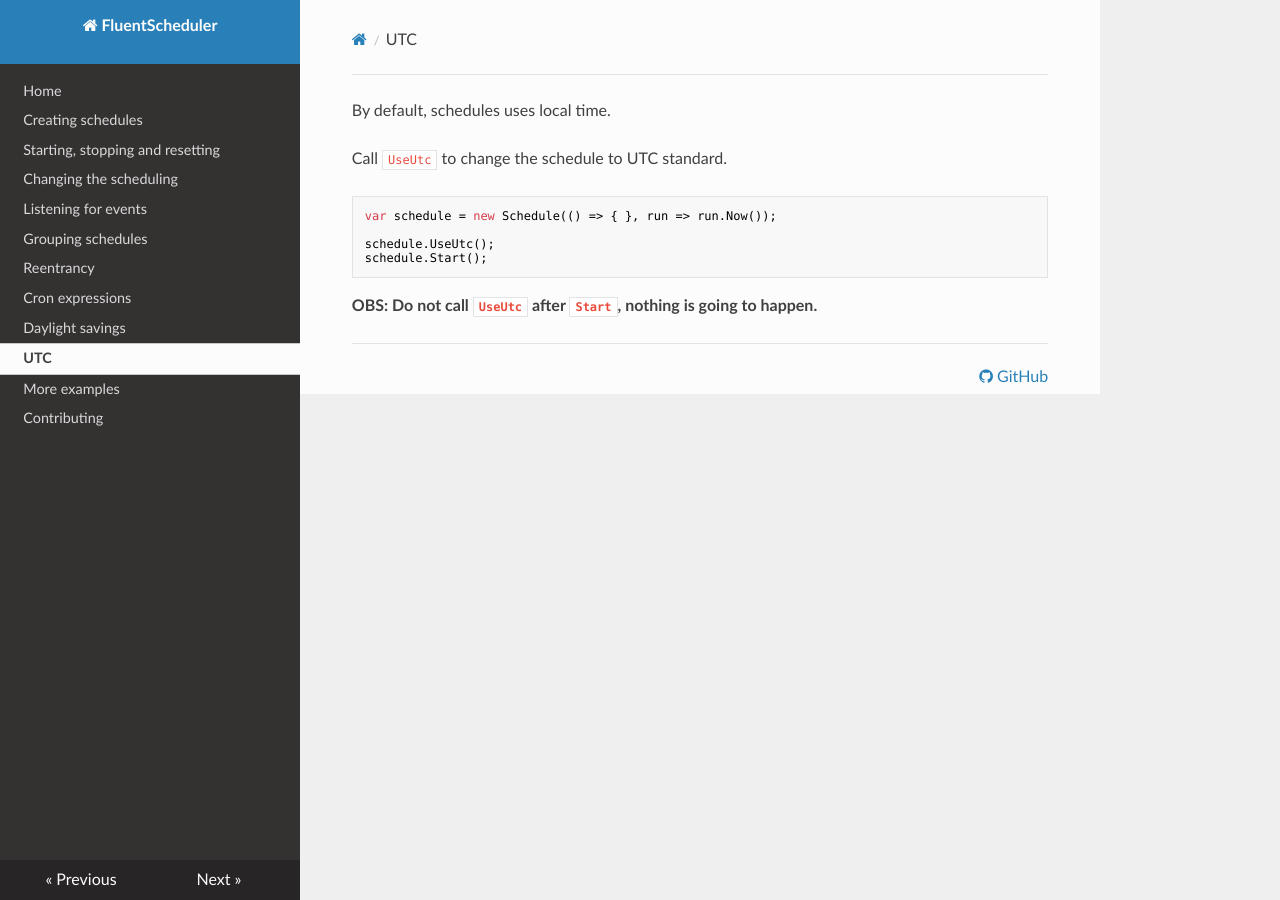
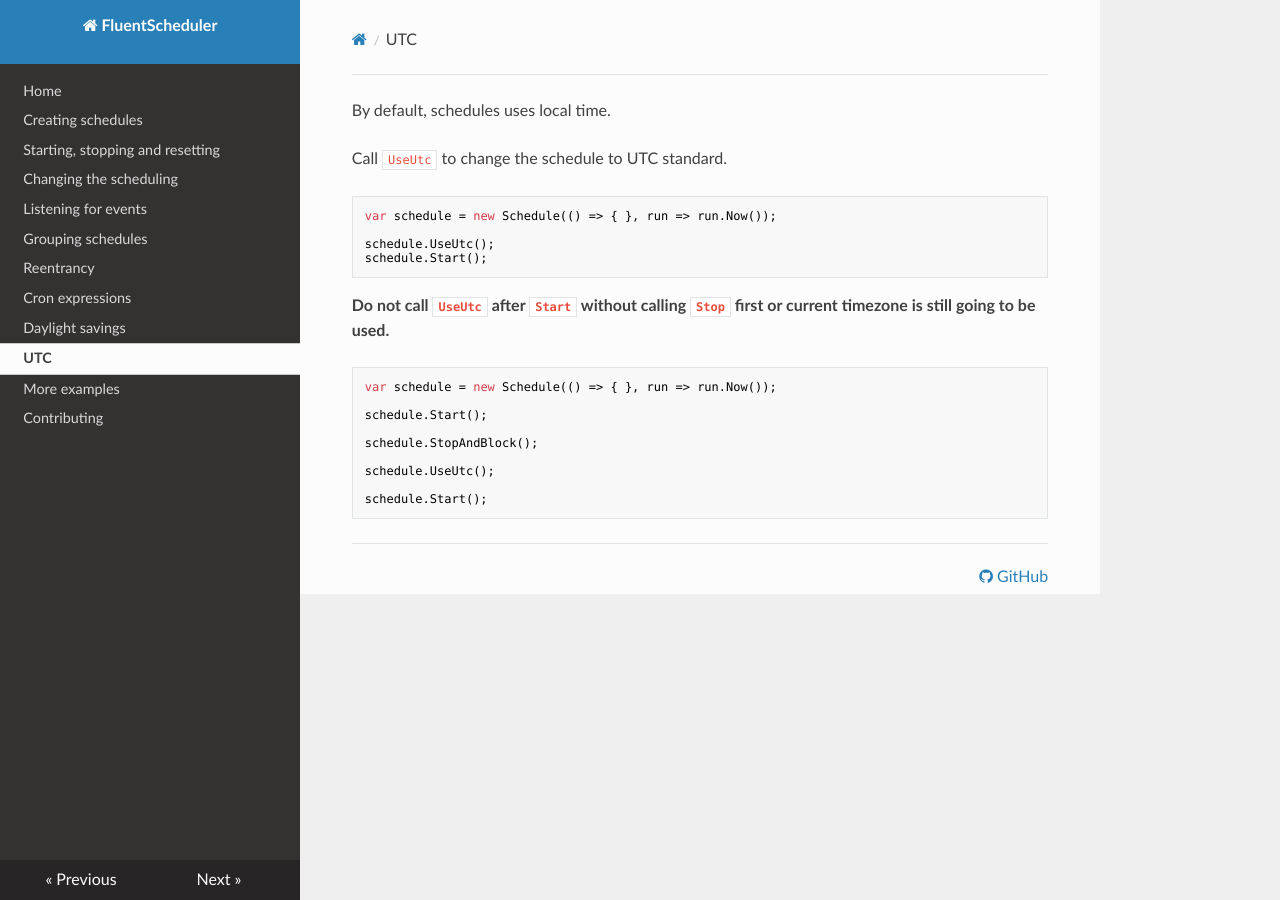
Before and after one commit to fluentscheduler/FluentScheduler, an MkDocs documentation site: the page built from Documentation/docs/utc.md, in a window 1280 px wide. Built offline with MkDocs 1.6.1, drawn with Linux system fonts in a browser that asks for light colours; nearby versions of some CDN libraries.

Commit message:
Added new example to utc docs

````diff
--- a/Documentation/docs/utc.md
+++ b/Documentation/docs/utc.md
@@ -9,4 +9,17 @@ schedule.UseUtc();
 schedule.Start();
 ```
 
-**OBS: Do not call `UseUtc` after `Start`, nothing is going to happen.**
+**Do not call `UseUtc` after `Start` without calling `Stop` first or current timezone is still going to be used.**
+
+
+```cs
+var schedule = new Schedule(() => { }, run => run.Now());
+
+schedule.Start();
+
+schedule.StopAndBlock();
+
+schedule.UseUtc();
+
+schedule.Start();
+```
````
